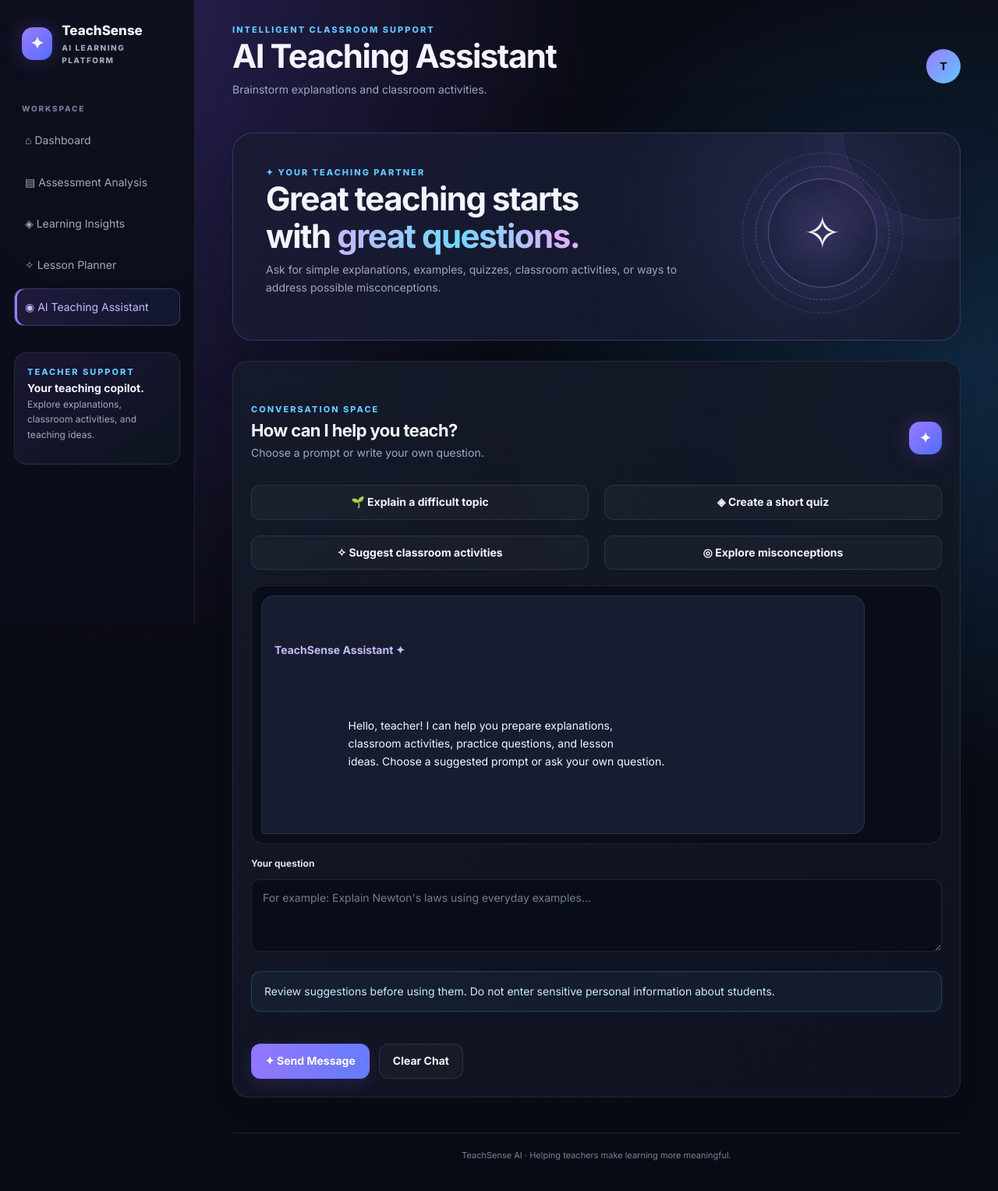
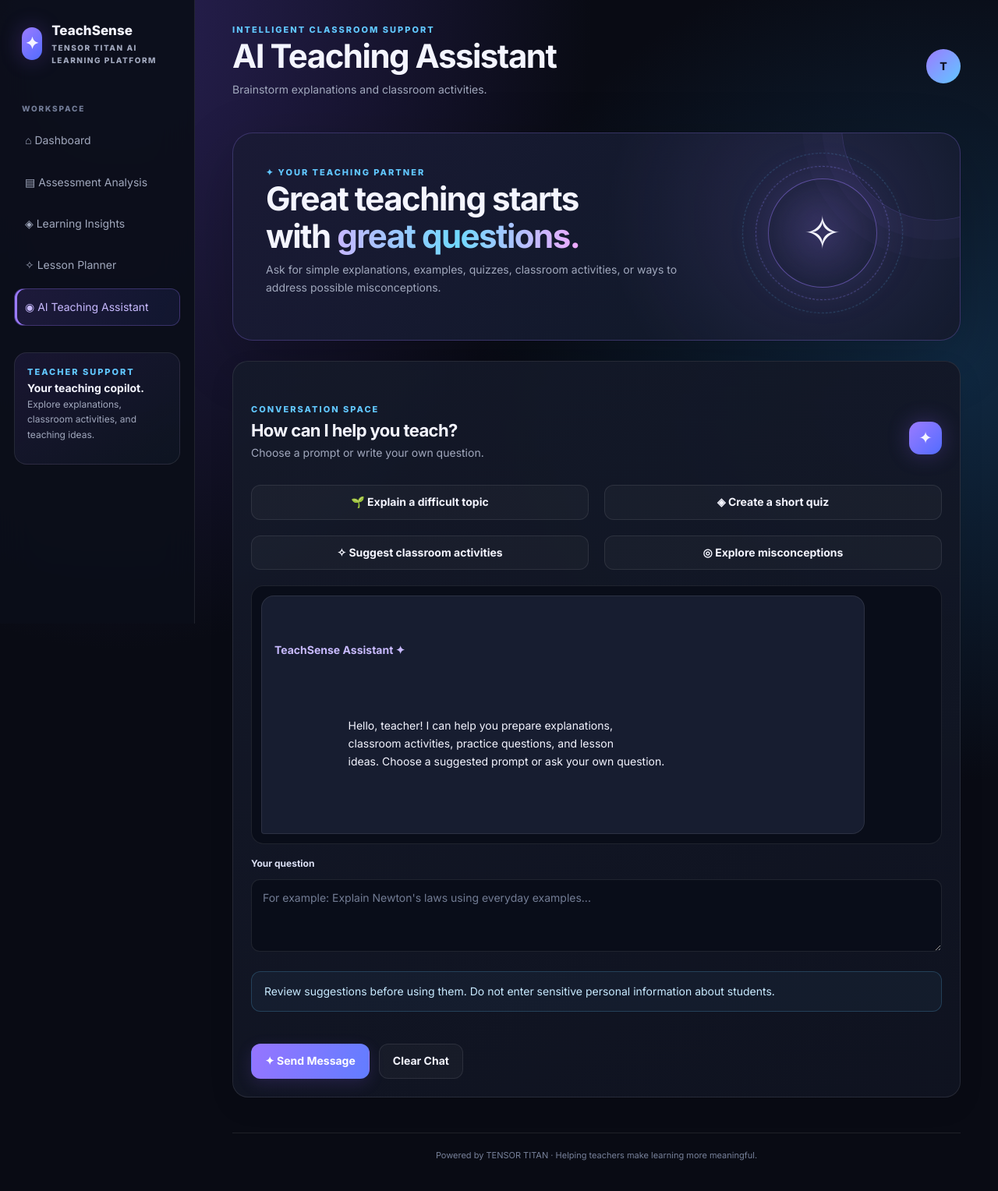
Before and after one commit to shreyashelar-stack/Teachsense-AI, a plain HTML site: page chat.html in a window 1280 px wide. Shown: the whole page at 78% size. Drawn offline with Linux system fonts and the light colour scheme; no server answers.

Commit message:
Update chat.html

```diff
--- a/chat.html
+++ b/chat.html
@@ -16,7 +16,7 @@
             <span class="brand-icon">✦</span>
             <span>
                 TeachSense
-                <small>AI LEARNING PLATFORM</small>
+                <small>TENSOR TITAN AI LEARNING PLATFORM</small>
             </span>
         </a>
 
@@ -159,7 +159,7 @@
         </section>
 
         <footer class="footer">
-            TeachSense AI · Helping teachers make learning more meaningful.
+           Powered by TENSOR TITAN · Helping teachers make learning more meaningful.
         </footer>
 
     </main>
```
